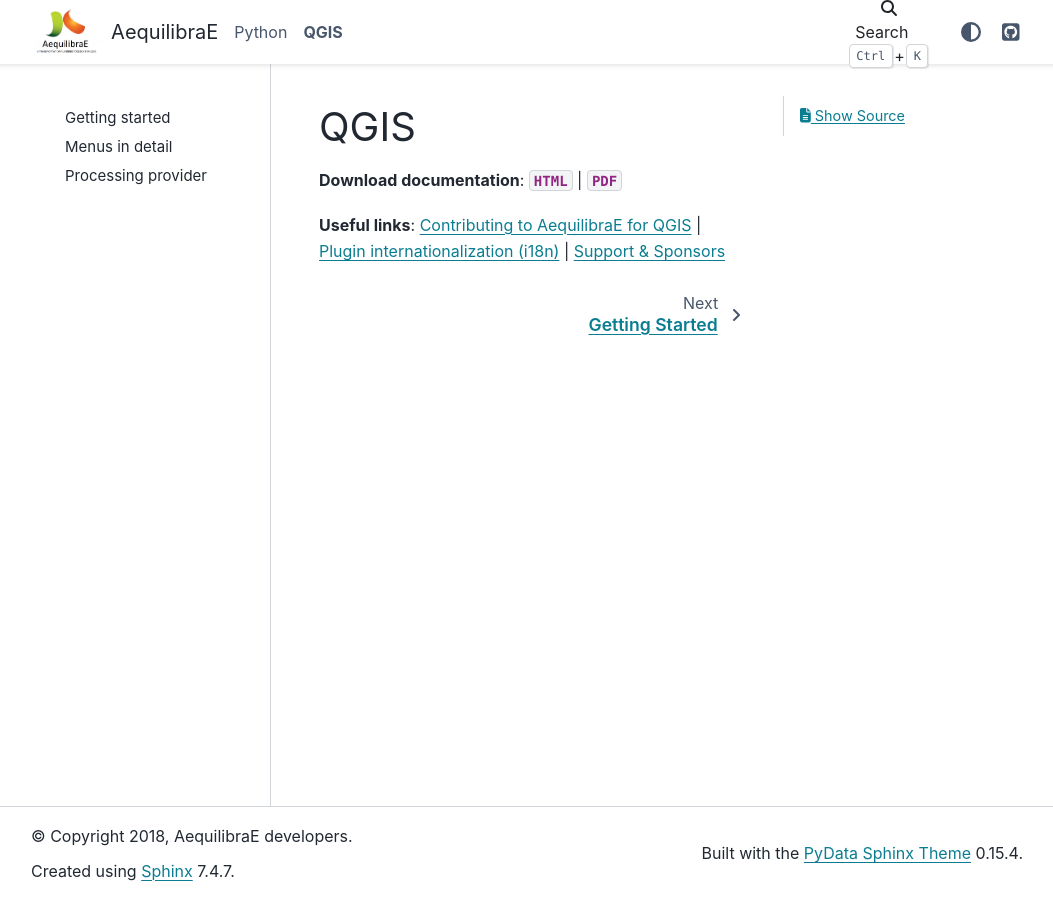
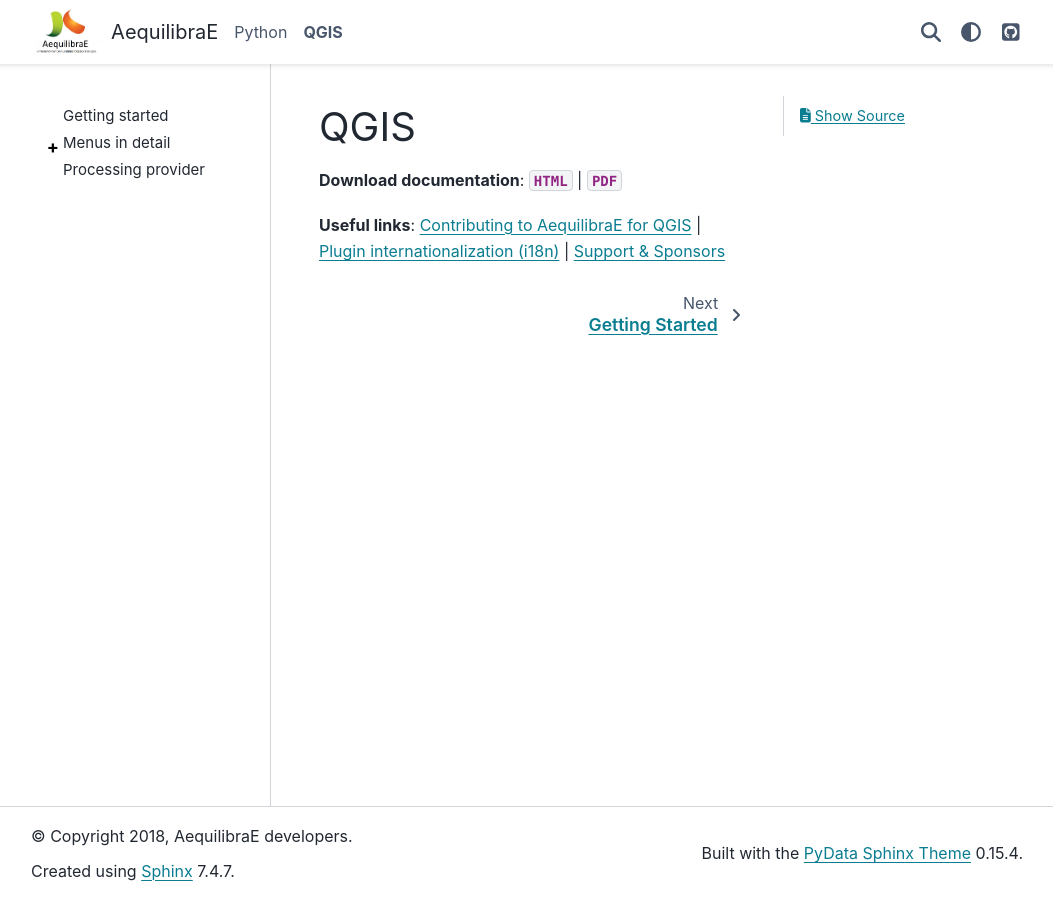
Before and after one commit to AequilibraE/qaequilibrae, a Sphinx documentation site: the page built from docs/source/index.rst, in a window 1280 px wide. Shown: the whole page, without its empty margins (113-1166 px from the left). Built offline with Sphinx 7.4.7 and the PyData theme 0.15.4, drawn with Linux system fonts in a browser that asks for light colours; pages that are not in the unit, such as notebooks, are missing from menus; the version number could not be read and is left out.

Commit message:
toggle button

```diff
--- a/docs/source/_static/custom.css
+++ b/docs/source/_static/custom.css
@@ -12,7 +12,7 @@
 
 .toc-tree .toc-item {
     list-style-type: none;
-    padding: 2px;
+    padding-bottom: 2px;
 }
 
 .toc-tree .toc-item a {
@@ -20,3 +20,30 @@
     color: inherit;
     font-size: 15px;
 }
+
+.toc-tree .toc-item a:hover {
+    color: #8045e5;
+    cursor: pointer;
+    font-weight: bold;
+}
+
+.subitem {
+    list-style-type: none;
+    padding-left: 20px;
+    display: none;
+}
+
+.toggle-btn {
+    background: none;
+    border: none;
+    font-size: 18px;
+    cursor: pointer;
+    margin-right: 5px;
+    font-weight: bold;
+    position: absolute;
+    right: 200px
+}
+
+.toggle-btn:focus {
+    outline: none;
+}
--- /dev/null
+++ b/docs/source/_static/toggle.js
@@ -0,0 +1,18 @@
+document.addEventListener("DOMContentLoaded", function () {
+    // Seleciona todos os botões toggle
+    var toggleButtons = document.querySelectorAll(".toggle-btn");
+
+    toggleButtons.forEach(function (button) {
+        button.addEventListener("click", function () {
+            // Alterna a visibilidade da sub-lista relacionada
+            var subList = this.nextElementSibling.nextElementSibling;
+            if (subList.style.display === "none" || subList.style.display === "") {
+                subList.style.display = "block"; // Mostra a sub-lista
+                this.textContent = "-"; // Muda o símbolo do botão
+            } else {
+                subList.style.display = "none"; // Esconde a sub-lista
+                this.textContent = "+"; // Muda o símbolo do botão
+            }
+        });
+    });
+});
--- a/docs/source/_templates/globaltoc.html
+++ b/docs/source/_templates/globaltoc.html
@@ -4,7 +4,19 @@
             <a class="toc-link" href="getting_started/getting_started.html">Getting started</a>
         </li>
         <li class="toc-item">
+            <button class="toggle-btn">+</button>
             <a class="toc-link" href="menus_in_detail/readme.html">Menus in detail</a>
+            <ul class="subitem">
+                <li>
+                    <a href="menus_in_detail/project.html">Project</a>
+                </li>
+                <li>
+                    <a href="menus_in_detail/build_model.html">Build model</a>
+                </li>
+                <li>
+                    <a href="menus_in_detail/data.html">Data</a>
+                </li>
+            </ul>
         </li>
         <li class="toc-item">
             <a class="toc-link" href="processing_provider/readme.html">Processing provider</a>
--- a/docs/source/conf.py
+++ b/docs/source/conf.py
@@ -50,7 +50,6 @@
 # The suffix(es) of source filenames.
 # You can specify multiple suffix as a list of string:
 #
-# source_suffix = ['.rst', '.md']
 source_suffix = ".rst"
 
 # The master toctree document.
@@ -79,7 +78,7 @@
 html_theme = "pydata_sphinx_theme"
 
 # Theme options are theme-specific and customize the look and feel of a theme
-# further.  For a list of options available for each theme, see the
+# further. For a list of options available for each theme, see the
 # documentation.
 #
 html_theme_options = {
@@ -88,11 +87,12 @@
     "navbar_end": ["theme-switcher", "navbar-icon-links"],
     "navbar_center": ["navigation_header"],
     "navbar_align": "left",
+    "navbar_persistent": ["search-button"],
     "logo": {
         "text": "AequilibraE",
         "image_light": "_static/large_icon.png",
         "image_dark": "_static/large_icon.png",
-        "link": "https://www.aequilibrae.com/python/latest/index.html"
+        "link": "https://www.aequilibrae.com/python/latest/index.html",
     },
 }
 
@@ -104,6 +104,7 @@
 # so a file named "default.css" will overwrite the builtin "default.css".
 html_static_path = ["_static"]
 html_css_files = ["custom.css"]
+html_js_files = ["toggle.js"]
 
 # Custom sidebar templates, must be a dictionary that maps document names
 # to template names.
@@ -113,9 +114,7 @@
 # default: ``['localtoc.html', 'relations.html', 'sourcelink.html',
 # 'searchbox.html']``.
 #
-html_sidebars = {
-    "**": ["globaltoc.html"]
-}
+html_sidebars = {"**": ["globaltoc.html"]}
 
 # -- Options for HTMLHelp output ---------------------------------------------
 
@@ -145,13 +144,11 @@
 #  author, documentclass [howto, manual, or own class]).
 latex_documents = [(master_doc, "AequilibraE.tex", "AequilibraE Documentation", "Pedro Camargo", "manual")]
 
-
 # -- Options for manual page output ------------------------------------------
 
 # One entry per manual page. List of tuples
 # (source start file, name, description, authors, manual section).
 man_pages = [(master_doc, "aequilibrae", "AequilibraE Documentation", [author], 1)]
-
 
 # -- Options for Texinfo output ----------------------------------------------
 
@@ -170,7 +167,6 @@
     )
 ]
 
-
 # -- Extension configuration -------------------------------------------------
 
 # -- Options for intersphinx extension ---------------------------------------
```
